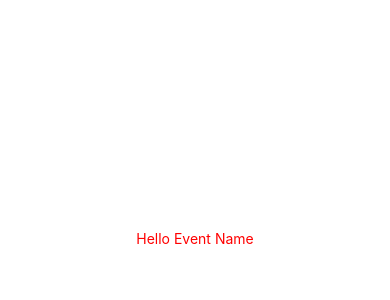
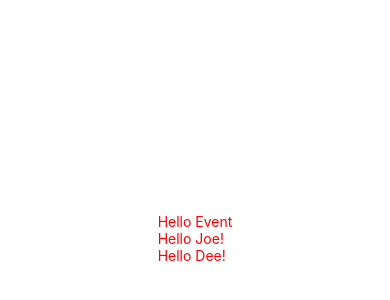
Before and after one commit to jguadagno/building-applications-with-react-native, a React Native app in the folder ReactNativeEvent/: screen / in a window 390 px wide. Shown: the part 184-484 px from the top of the page. Built offline with nearby package versions, Linux system fonts and the light colour scheme.

Commit message:
Hello World - Properties

```diff
--- a/ReactNativeEvent/App.js
+++ b/ReactNativeEvent/App.js
@@ -9,8 +9,22 @@ export default class HelloWorld extends Component {
   render() {
     return (
       <View style={styles.centerView}>
-        <Text style={styles.red}>Hello Event Name</Text>
+        <Text style={styles.red}>
+          Hello Event{'\n'}
+          <Greeting name="Joe" />
+          <Greeting name="Dee" />
+        </Text>
       </View>
+    );
+  }
+}
+
+class Greeting extends Component {
+  render() {
+    return (
+      <Text>
+        Hello {this.props.name}!{'\n'}
+      </Text>
     );
   }
 }
```
